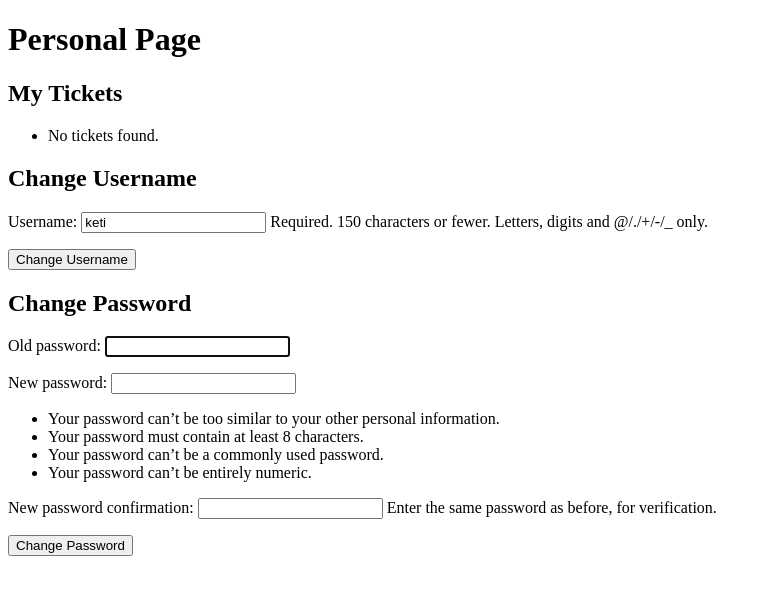
After one commit to papu688/Event-ticketing, a Django app: page /personal_page/ in a window 1280 px wide. The commit adds this page. Shown: the top 595 px of the page, without its empty margins (0-767 px from the left). Run offline with Django 5.2, Linux system fonts and the light colour scheme; a user stored in the database is signed in; data comes from the database, SQL or seed files in the repository; both versions use the stored data as it was after the commit.

```diff
--- a/event_ticketing/urls.py
+++ b/event_ticketing/urls.py
@@ -9,5 +9,9 @@ urlpatterns = [
     path('register/', views.register, name='register'),
     path('home/', views.home_view, name='home'),
     path('logout/', views.user_logout, name='logout'),
+    path('create_event/', views.create_event, name='create_event'),
+    path('buy_tickets/<int:event_id>/', views.buy_ticket,name='buy_tickets'),
+    path('my_tickets/', views.my_tickets,name='my_tickets'),
+    path('personal_page/', views.personal_page, name='personal_page'),
 
 ]
--- a/eventapp/forms.py
+++ b/eventapp/forms.py
@@ -1,6 +1,6 @@
 from django import forms
-from .models import Event, Profile, User
-from django.contrib.auth.forms import UserCreationForm, UserChangeForm
+from .models import *
+from django.contrib.auth.forms import UserCreationForm, UserChangeForm, PasswordChangeForm as BasePasswordChangeForm
 
 class CustumUserCreationForm(UserCreationForm):
     class Meta:
@@ -11,6 +11,7 @@ class CustomUserChangeForm(UserChangeForm):
     class Meta:
         model = User
         fields = ['username', 'password', 'is_organizer', 'is_attendee']
+
 class EventForm(forms.ModelForm):
     class Meta:
         model = Event
@@ -20,3 +21,8 @@ class UsernameChangeForm(forms.ModelForm):
     class Meta:
         model = User
         fields = ['username']
+
+class PasswordChangeForm(BasePasswordChangeForm):
+    class Meta:
+        model = User
+        fields = ['password1', 'password2']
--- a/eventapp/models.py
+++ b/eventapp/models.py
@@ -21,7 +21,7 @@ class Event(models.Model):
     date = models.DateTimeField()
     price = models.FloatField()
     max_tickets = models.PositiveIntegerField()
-    tickets_sold = models.PositiveIntegerField()
+    tickets_sold = models.PositiveIntegerField(default=0)
     location = models.CharField(max_length=100)
     organizer = models.ForeignKey(User, on_delete=models.CASCADE, related_name='organized_events')
     is_active = models.BooleanField(default=True)
--- /dev/null
+++ b/eventapp/templates/personal_page.html
@@ -0,0 +1,40 @@
+<!DOCTYPE html>
+<html lang="en">
+<head>
+    <meta charset="UTF-8">
+    <title>Personal Page</title>
+</head>
+<body>
+    <h1>Personal Page</h1>
+
+    <!-- View Purchased Tickets -->
+    <h2>My Tickets</h2>
+    <ul>
+        {% for ticket in tickets %}
+            <li>
+                <h3>{{ ticket.event.title }}</h3>
+                <p><strong>Date:</strong> {{ ticket.event.date }}</p>
+                <p><strong>Purchase Date:</strong> {{ ticket.purchase_date }}</p>
+            </li>
+        {% empty %}
+            <li>No tickets found.</li>
+        {% endfor %}
+    </ul>
+
+    <!-- Change Username -->
+    <h2>Change Username</h2>
+    <form method="post">
+        {% csrf_token %}
+        {{ username_form.as_p }}
+        <button type="submit" name="change_username">Change Username</button>
+    </form>
+
+    <!-- Change Password -->
+    <h2>Change Password</h2>
+    <form method="post">
+        {% csrf_token %}
+        {{ password_form.as_p }}
+        <button type="submit" name="change_password">Change Password</button>
+    </form>
+</body>
+</html>
--- a/eventapp/views.py
+++ b/eventapp/views.py
@@ -1,9 +1,15 @@
-from django.shortcuts import render, redirect
-from django.contrib.auth.forms import UserCreationForm, AuthenticationForm
+from django.shortcuts import render, redirect, get_object_or_404
+from django.contrib.auth.forms import UserCreationForm, AuthenticationForm, PasswordChangeForm
 from django.contrib.auth import login, logout
 from django.contrib.auth.decorators import login_required
 from .forms import *
 from .models import *
+from .decorators import instructor_required
+from django.http import HttpResponse
+from django.contrib.auth import update_session_auth_hash
+
+from django.db.models import Q
+
 
 def register(request):
     if request.method == 'POST':
@@ -35,7 +41,71 @@ def user_logout(request):
 @login_required
 def home_view(request):
     events = Event.objects.filter(is_active= True)
-    return render(request, 'home.html', {'events': events})
+    is_organizer = request.user.is_organizer
+    return render(request, 'home.html', {'events': events, 'is_organizer': is_organizer})
 
- def create_event(request):
-    if not request.user.is_organizer:
+@login_required
+@instructor_required
+def create_event(request):
+
+
+    if request.method == 'POST':
+
+        form = EventForm(request.POST)
+        if form.is_valid():
+            event = form.save(commit=False)
+            event.organizer = request.user
+            event.save()
+            return redirect('home')
+    else:
+        form = EventForm()
+    return render(request, 'create_event.html', {'form': form})
+
+@login_required
+def buy_ticket(request, event_id):
+    event = get_object_or_404(Event, id=event_id)
+
+    if event.available_tickets() <= 0:
+        return HttpResponse('No Tickets available!')
+
+    if request.method == 'POST':
+        if event.available_tickets() > 0:
+            Ticket.objects.create(event=event, attendee=request.user)
+            event.tickets_sold += 1
+            event.save()
+            return redirect('home')
+
+    return render(request, 'buy_tickets.html', {'event': event})
+
+
+@login_required
+def my_tickets(request):
+    tickets = Ticket.objects.filter(attendee=request.user)
+    return render(request, 'my_tickets.html', {'tickets': tickets})
+
+
+@login_required
+def personal_page(request):
+    tickets = Ticket.objects.filter(attendee=request.user)
+
+    if request.method == 'POST':
+        if 'change_username' in request.POST:
+            username_form = UsernameChangeForm(request.POST, instance=request.user)
+            if username_form.is_valid():
+                username_form.save()
+                return redirect('personal_page')
+        elif 'change_password' in request.POST:
+            password_form = PasswordChangeForm(request.user, request.POST)
+            if password_form.is_valid():
+                user = password_form.save()
+                update_session_auth_hash(request, user) #um sicherzustellen, dass der Benutzer nach der Passwortänderung angemeldet bleibt
+                return redirect('personal_page')
+    else:
+        username_form = UsernameChangeForm(instance=request.user)
+        password_form = PasswordChangeForm(request.user)
+
+    return render(request, 'personal_page.html', {
+        'tickets': tickets,
+        'username_form': username_form,
+        'password_form': password_form,
+    })
```
Also changed, not shown: eventapp/decorators.py (added, +7 -0 lines), eventapp/templates/buy_tickets.html (added, +19 -0 lines), eventapp/templates/create_event.html (added, +18 -0 lines), eventapp/templates/home.html (+20 -7 lines), eventapp/templates/my_tickets.html (added, +23 -0 lines), db.sqlite3.
